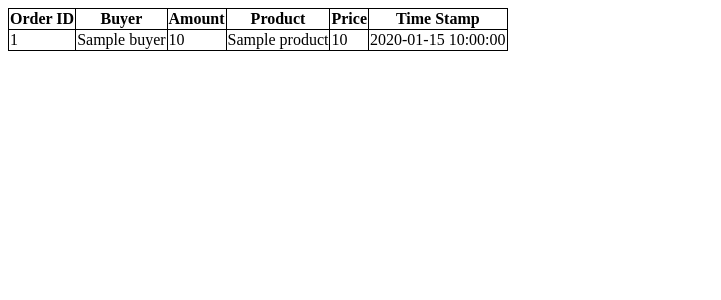
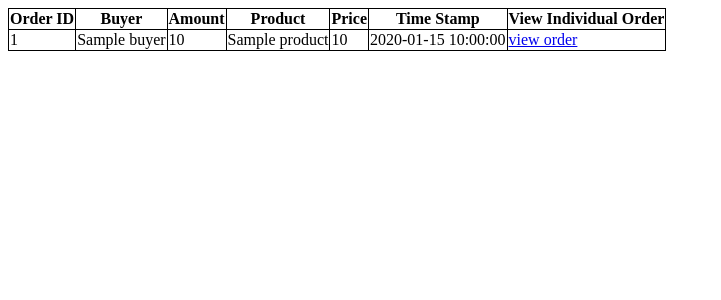
Before and after one commit to tsuyosi81/SparkHacks2025, a Python web app: template templates/table.html in a window 1280 px wide. Shown: the top 300 px of the page, without its empty margins (0-721 px from the left). Run offline with Jinja, Linux system fonts and the light colour scheme; the template is opened without the code that fills it: most values are stand-ins (such as "Sample title", 1, 10 or a date in 2020).

Commit message:
YOOOOOOOOOOOOO pt2

```diff
--- a/templates/hello.html
+++ b/templates/hello.html
@@ -13,7 +13,7 @@
 </head>
 <body>
     <h1>order  # {{ order[0] }}</h1>
-
+    <a href="/seller/{{ order[1] }}/table">return to table</a>
     <table>
         <tr>
             <th>Order ID</th>
--- a/templates/table.html
+++ b/templates/table.html
@@ -20,6 +20,7 @@
             <th>Product</th>
             <th>Price</th>
             <th>Time Stamp</th>
+            <th>View Individual Order</th>
         </tr>
         {% for order in orders %}
             <tr>
@@ -29,6 +30,7 @@
                 <td>{{ order.product }}</td>
                 <td>{{ order.price }}</td>
                 <td>{{ order.time }}</td>
+                <td><a href="/seller/{{ order.seller }}/table/{{ order.order_id }}">view order</a></td>
             </tr>
         {% endfor %}
 
```
